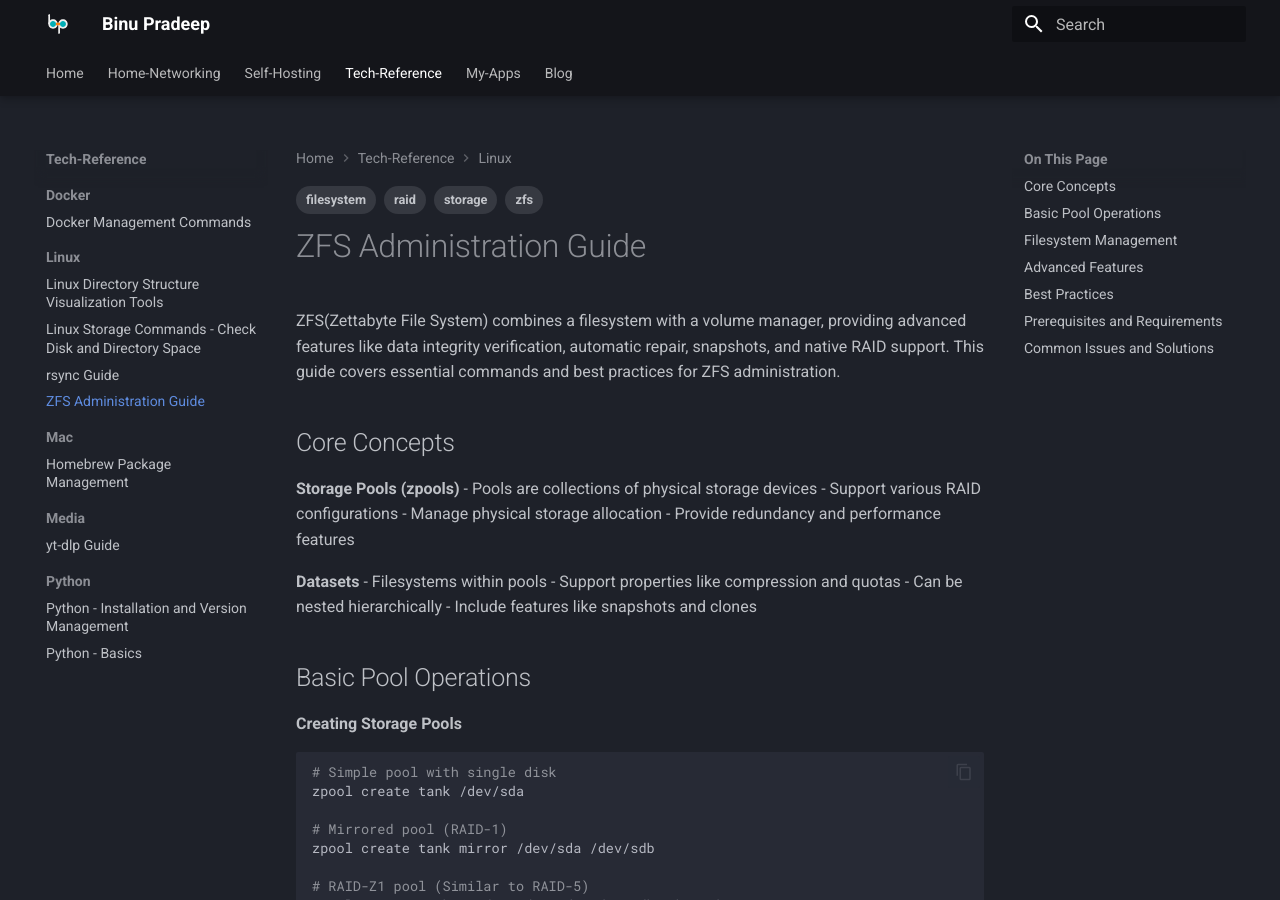
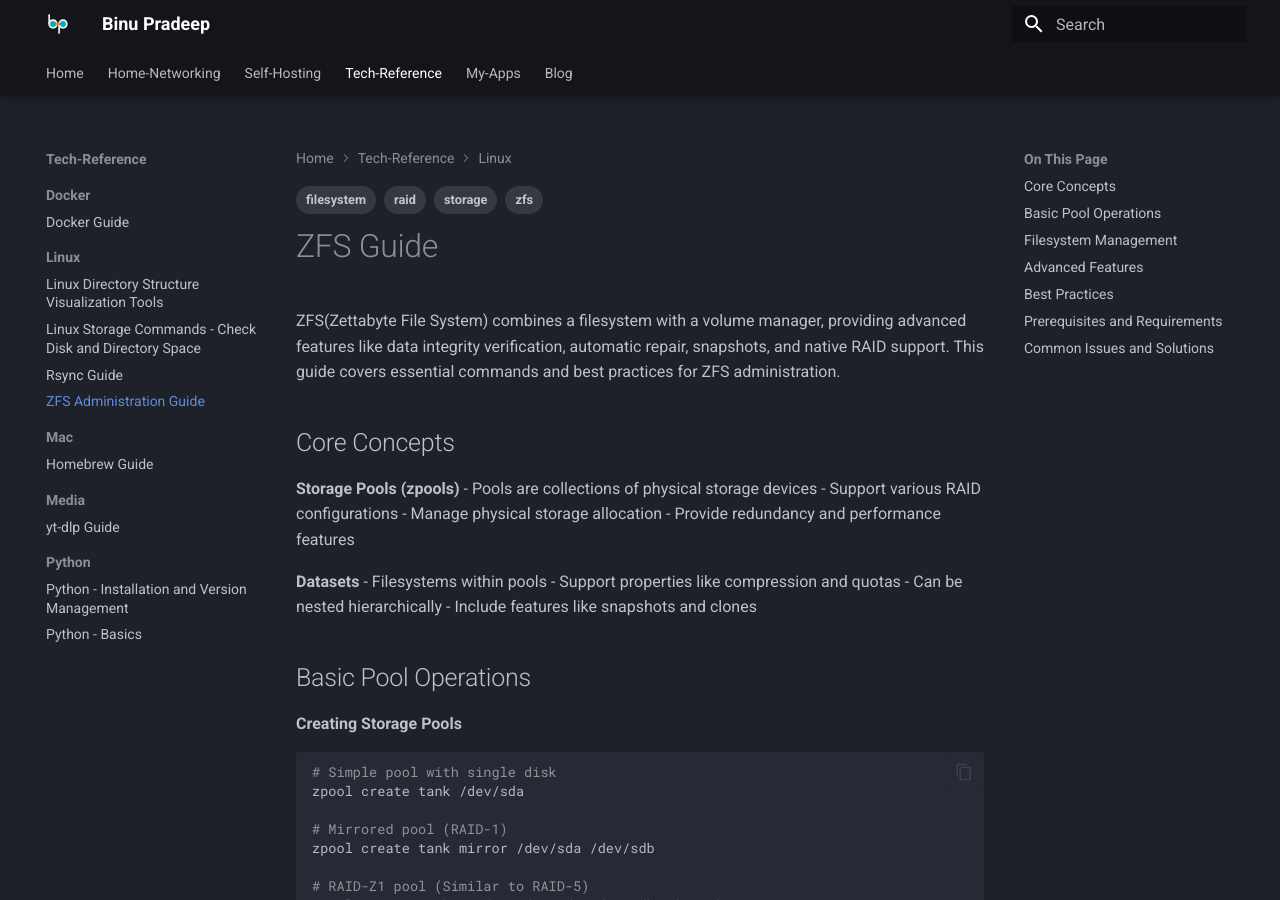
Before and after one commit to binuengoor/binupradeep-mkdocs, an MkDocs documentation site: the page built from docs/reference/Linux/zfs-guide.md, in a window 1280 px wide and 900 px high. Built offline with MkDocs 1.6.1 and Material for MkDocs 9.7.7, drawn with Linux system fonts in a browser that asks for light colours.

Commit message:
title updates

```diff
--- a/docs/reference/Docker/docker-reference.md
+++ b/docs/reference/Docker/docker-reference.md
@@ -1,5 +1,5 @@
 ---
-title: Docker Management Commands
+title: Docker Guide
 description: Essential Docker commands for managing containers, images, and system resources with detailed explanations
 tags: [docker, containers, devops, cli, container-management, system-administration]
 ---
--- a/docs/reference/Linux/zfs-guide.md
+++ b/docs/reference/Linux/zfs-guide.md
@@ -4,7 +4,7 @@ description: A comprehensive guide to managing ZFS storage pools and filesystems
 tags: [zfs, filesystem, storage, raid]
 ---
 
-# ZFS Administration Guide
+# ZFS Guide
 
 ZFS(Zettabyte File System) combines a filesystem with a volume manager, providing advanced features like data integrity verification, automatic repair, snapshots, and native RAID support. This guide covers essential commands and best practices for ZFS administration.
 
--- a/docs/reference/Mac/homebrew.md
+++ b/docs/reference/Mac/homebrew.md
@@ -1,5 +1,5 @@
 ---
-title: Homebrew Package Management
+title: Homebrew Guide
 description: Essential commands and best practices for managing packages with Homebrew on macOS
 tags: [mac, homebrew, brew, terminal]
 ---
```
Also changed, not shown: docs/reference/Linux/rsync.md (+1 -1 lines).
